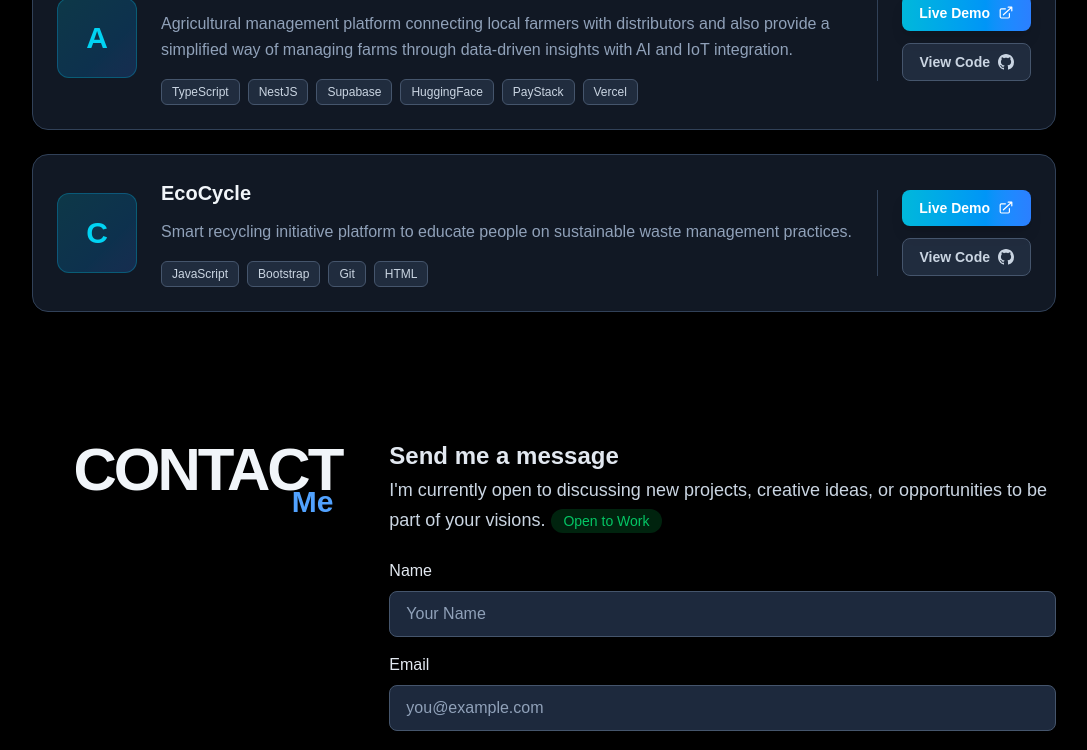
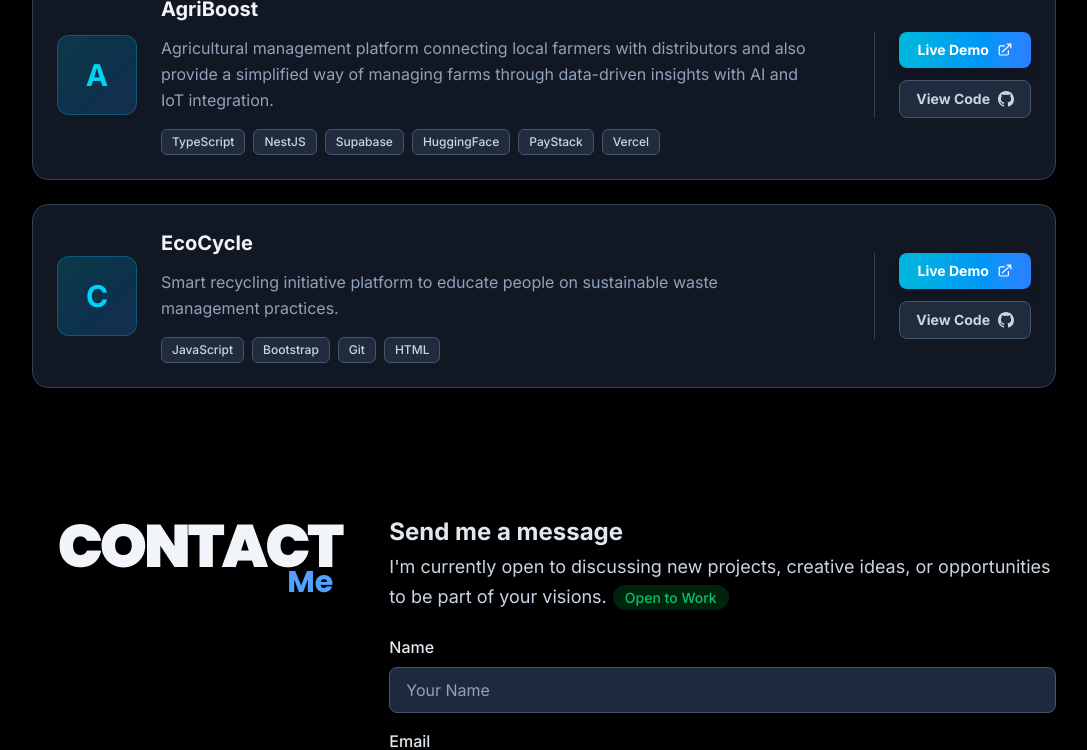
Before and after one commit to etor01/dev-tornam, a Next.js app: page / in a window 1280 px wide. Shown: the part 2926-3676 px from the top of the page, without its empty margins (96-1183 px from the left). Built offline with nearby package versions, Linux system fonts and the light colour scheme.

Commit message:
Added Poppins and Inter Font

```diff
--- a/src/app/components/layout/Footer.tsx
+++ b/src/app/components/layout/Footer.tsx
@@ -2,7 +2,7 @@ export default function Footer() {
   const currentYear = new Date().getFullYear();
 
   return (
-    <footer className="w-full py-2 text-center mt-8 bg-linear-to-b from-slate-900/50 to-slate-800/30 backdrop-blur-md">
+    <footer className="font-[poppins] w-full py-2 text-center mt-8 bg-linear-to-b from-slate-900/50 to-slate-800/30 backdrop-blur-md">
 
       <p className="text-sm text-gray-100">
         Etornam Kordzo Ahiataku &copy; {currentYear} | All rights reserved.
--- a/src/app/components/layout/Header.tsx
+++ b/src/app/components/layout/Header.tsx
@@ -10,7 +10,7 @@ export default function Header() {
         return null;
     }else {
             return (
-                <header className=" bg-linear-to-b from-slate-900/50 to-slate-800/30 backdrop-blur-md shadow-md sticky top-0 z-50">
+                <header className="font-[inter] bg-linear-to-b from-slate-900/50 to-slate-800/30 backdrop-blur-md shadow-md sticky top-0 z-50">
                     <nav className="container mx-auto px-4 py-4 flex items-center justify-between">
                             <Link href="#hero" >
                         <span className="text-2xl font-bold text-gray-100">Tornam.<span className="text-sm">dev</span></span>
--- a/src/app/components/sections/About.tsx
+++ b/src/app/components/sections/About.tsx
@@ -4,12 +4,12 @@ export default function About() {
     const currentYear = new Date().getFullYear();
 
     return (
-        <section className="py-16 px-6" id="about">
+        <section className="py-16 px-6 font-[inter]" id="about">
 
             <div className="container mx-auto max-w-5xl grid grid-cols-1 md:grid-cols-12 gap-8 md:gap-12 items-start">
 
                 {/* LEFT COLUMN: Title  */}
-                <div className="md:col-span-4 md:sticky md:top-8 text-center md:text-right">
+                <div className="font-[poppins] md:col-span-4 md:sticky md:top-8 text-center md:text-right">
                     <h2 className="text-4xl md:text-6xl font-extrabold bg-linear-to-r from-gray-100 via-gray-200 to-blue-400 bg-clip-text text-transparent tracking-tighter uppercase mb-2 transition-all">
                         About
                     </h2>
@@ -67,7 +67,7 @@ export default function About() {
 
 function AttributeBadge({ label }: { label: string }) {
     return (
-        <span className="px-3 py-1.5 bg-gray-100 text-gray-800 rounded-full text-md font-bold  ">
+        <span className="font-[poppins] px-3 py-1.5 bg-gray-100 text-gray-800 rounded-full text-md font-bold  ">
             {label}
         </span>
     );
--- a/src/app/components/sections/Contact.tsx
+++ b/src/app/components/sections/Contact.tsx
@@ -27,7 +27,7 @@ const Toast = ({ message, type, onClose }: { message: string, type: ToastType, o
   const isSuccess = type === 'success';
 
   return (
-    <div className={`fixed bottom-5 right-5 z-50 flex items-center gap-3 px-6 py-4 rounded-xl shadow-2xl border backdrop-blur-md transition-all duration-300 animate-slide-in ${
+    <div className={`font-[inter] fixed bottom-5 right-5 z-50 flex items-center gap-3 px-6 py-4 rounded-xl shadow-2xl border backdrop-blur-md transition-all duration-300 animate-slide-in ${
       isSuccess
         ? 'bg-slate-900/90 border-green-500/50 text-green-400'
         : 'bg-slate-900/90 border-red-500/50 text-red-400'
@@ -113,7 +113,7 @@ export default function Contact() {
   };
 
   return (
-    <section className="py-16 px-6 relative" id="contact">
+    <section className="font-[inter] py-16 px-6 relative" id="contact">
       {/* Toast Notification */}
       <Toast
         message={toast.message}
@@ -125,10 +125,10 @@ export default function Contact() {
 
         {/* LEFT COLUMN: Title */}
         <div className="md:col-span-4 md:sticky md:top-8 text-center md:text-right">
-            <h2 className="text-4xl md:text-6xl font-extrabold text-slate-100 hover:text-slate-200 tracking-tighter uppercase mb-2 transition-colors">
+            <h2 className="font-[poppins] text-4xl md:text-6xl font-extrabold text-slate-100 hover:text-slate-200 tracking-tighter uppercase mb-2 transition-colors">
                 Contact
             </h2>
-            <span className="block text-2xl md:text-3xl font-bold text-blue-400 -mt-4 md:-mt-6 mr-0 md:mr-2">
+            <span className="font-[poppins] block text-2xl md:text-3xl font-bold text-blue-400 -mt-4 md:-mt-5 mr-0 md:mr-2">
                 Me
             </span>
         </div>
--- a/src/app/components/sections/Experience.tsx
+++ b/src/app/components/sections/Experience.tsx
@@ -30,10 +30,10 @@ const STATS: StatsData[] = [
 
 export default function Experience() {
     return (
-        <section className="py-12 px-4 md:px-8 max-w-5xl mx-auto space-y-16" id="experience">
+        <section className="font-[inter] py-12 px-4 md:px-8 max-w-5xl mx-auto space-y-16" id="experience">
             {/* WORK EXPERIENCE SECTION */}
             <div>
-                <h2 className="text-3xl md:text-5xl font-bold bg-linear-to-r from-blue-400 via-slate-300 to-blue-300 bg-clip-text text-transparent mb-10 md:mb-20 text-center">Work Experience</h2>
+                <h2 className="font-[poppins] text-3xl md:text-5xl font-bold bg-linear-to-r from-blue-400 via-slate-300 to-blue-300 bg-clip-text text-transparent mb-10 md:mb-20 text-center">Work Experience</h2>
 
                 {/* RESPONSIVE FIX:
                    Changed from horizontal scroll to a vertical timeline.
--- a/src/app/components/sections/Projects.tsx
+++ b/src/app/components/sections/Projects.tsx
@@ -54,12 +54,12 @@ const PROJECTS: ProjectData[] = [
 
 export default function Projects() {
     return (
-        <section className="py-16 px-4 md:px-8 " id="projects">
+        <section className="font-[inter] py-16 px-4 md:px-8 " id="projects">
             <div className="container mx-auto max-w-5xl">
                 {/* Section Title */}
                 <div className="text-center mb-12">
-                    <h2 className="text-3xl md:text-5xl font-bold text-slate-100">
-                        Showcase <span className="text-cyan-400">Projects</span>
+                    <h2 className="font-[poppins] text-3xl md:text-5xl font-bold text-slate-100">
+                        Showcase <span className="text-blue-400">Projects</span>
                     </h2>
                     <p className="text-slate-400 mt-4 max-w-2xl mx-auto">
                         A selection of my recent work, focusing on scalable architecture and user-centric design.
--- a/src/app/globals.css
+++ b/src/app/globals.css
@@ -5,22 +5,10 @@
   --foreground: #000000;
 }
 
-@theme inline {
-  --color-background: var(--background);
-  --color-foreground: var(--foreground);
-  --font-sans: var(--font-geist-sans);
-  --font-mono: var(--font-geist-mono);
-}
-
-@media (prefers-color-scheme: dark) {
-  :root {
-    --background: #000000;
-    --foreground: #000000;
-  }
-}
 
 body {
   background: var(--background);
   color: var(--foreground);
-  font-family: Arial, Helvetica, sans-serif;
+  -webkit-font-smoothing: antialiased;
+  -moz-osx-font-smoothing: grayscale;
 }
--- a/src/app/layout.tsx
+++ b/src/app/layout.tsx
@@ -1,21 +1,25 @@
 import type { Metadata } from "next";
-import { Geist, Geist_Mono } from "next/font/google";
 import "./globals.css";
 import Header from "./components/layout/Header";
 import Footer from "./components/layout/Footer";
 import SmoothScroll from "./components/ui/SmoothScroll";
 import LenisAutoScroll from "./components/ui/LenisAutoScroll";
 import ParticlesBackground from "./components/ParticlesBackground";
+import { Inter, Poppins } from "next/font/google";
 
-
-const geistSans = Geist({
-  variable: "--font-geist-sans",
+//config for Inter font
+const inter = Inter({
+  variable: "--font-inter",
   subsets: ["latin"],
+  display: "swap",
 });
 
-const geistMono = Geist_Mono({
-  variable: "--font-geist-mono",
+//config for Poppins font
+const poppins = Poppins({
+  variable: "--font-poppins",
   subsets: ["latin"],
+  weight: ["400", "500", "600", "700", "900"],
+  display: "swap",
 });
 
 export const metadata: Metadata = {
@@ -30,7 +34,7 @@ export default function RootLayout({
 }>) {
   return (
     <html lang="en">
-      <body className={`${geistSans.variable} ${geistMono.variable} antialiased `} >
+      <body className={`${inter.variable} ${poppins.variable} antialiased `} >
         <SmoothScroll>
           <LenisAutoScroll />
           <ParticlesBackground />
--- /dev/null
+++ b/tailwind.config.ts
@@ -0,0 +1,19 @@
+import type { Config } from "tailwindcss";
+
+const config: Config = {
+  content: [
+    "./pages/**/*.{js,ts,jsx,tsx,mdx}",
+    "./components/**/*.{js,ts,jsx,tsx,mdx}",
+    "./app/**/*.{js,ts,jsx,tsx,mdx}",
+  ],
+  theme: {
+    extend: {
+      fontFamily: {
+        sans: ["var(--font-inter)", "sans-serif"],
+        mono: ["var(--font-poppins)", "sans-serif"],
+      },
+    },
+  },
+  plugins: [],
+};
+export default config;
```
Also changed, not shown: src/app/components/sections/Hero.tsx (+6 -6 lines).
